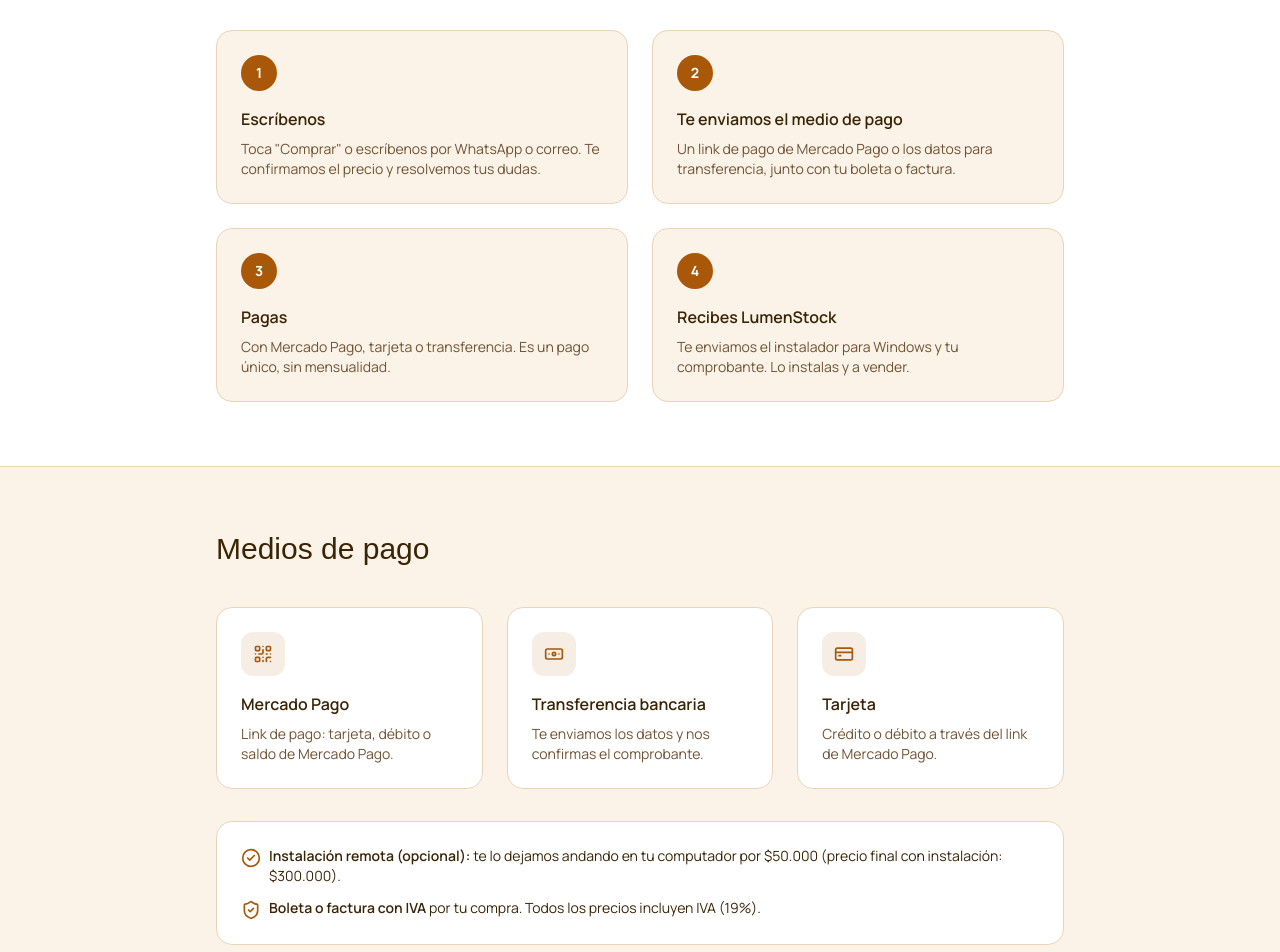
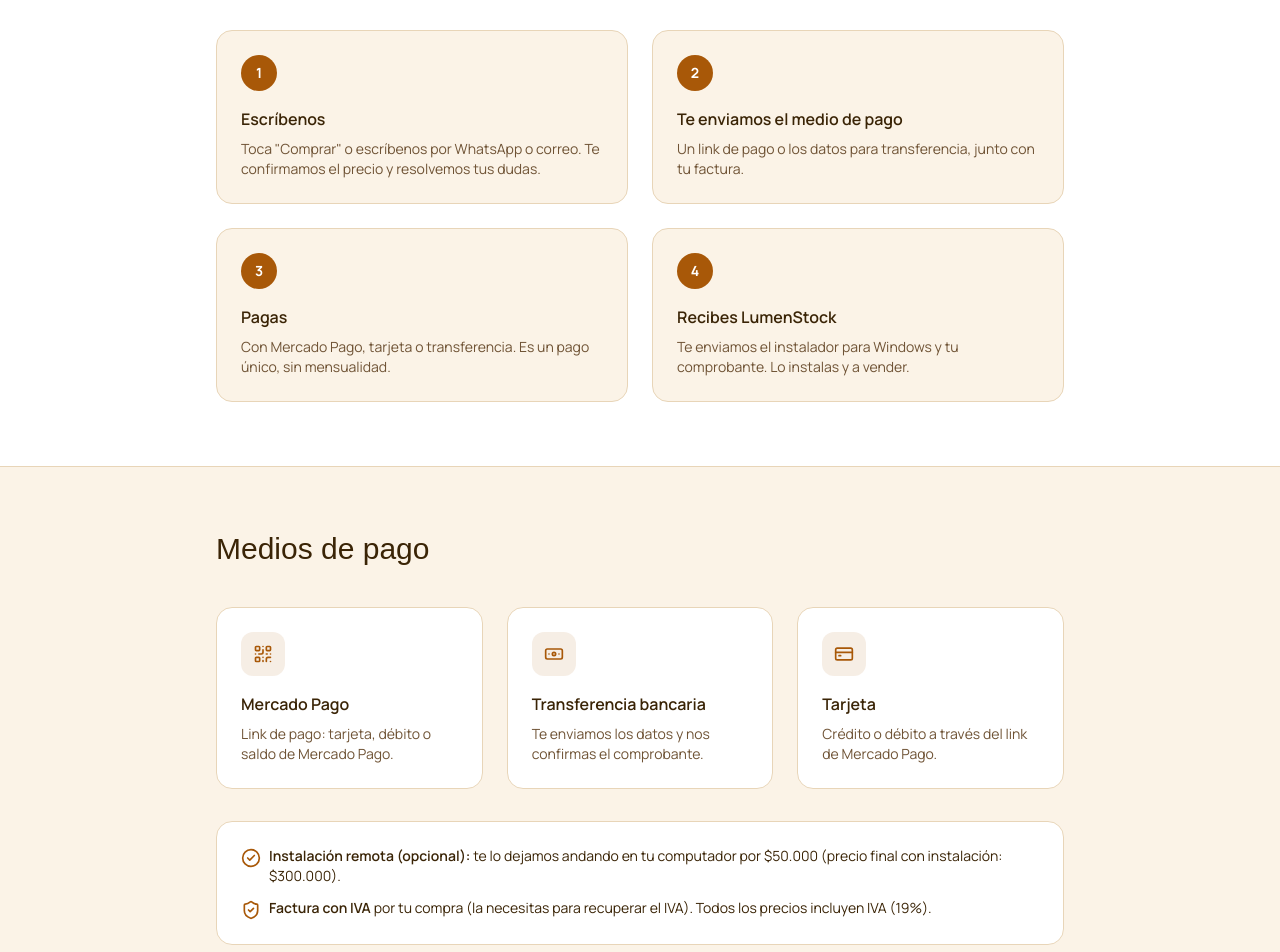
Before and after one commit to SoleilTechRespaldo/soleiltech-web, a Next.js app: page /lumenstock/comprar in a window 1280 px wide. Shown: the part 760-1712 px from the top of the page. Built offline with nearby package versions, Linux system fonts and the light colour scheme; a web font is replaced by a local one.

Commit message:
lumenstock: siempre factura por la compra (B2B); distingue la boleta del programa

```diff
--- a/src/app/lumenstock/comprar/page.tsx
+++ b/src/app/lumenstock/comprar/page.tsx
@@ -25,7 +25,7 @@ const steps = [
   },
   {
     title: "Te enviamos el medio de pago",
-    text: "Un link de pago de Mercado Pago o los datos para transferencia, junto con tu boleta o factura.",
+    text: "Un link de pago o los datos para transferencia, junto con tu factura.",
   },
   {
     title: "Pagas",
@@ -157,8 +157,9 @@ export default function ComprarLumenStockPage() {
             <li className="flex items-start gap-2">
               <ShieldCheck className="mt-0.5 h-5 w-5 shrink-0 text-primary" />
               <span>
-                <strong className="font-semibold">Boleta o factura con IVA</strong>{" "}
-                por tu compra. Todos los precios incluyen IVA (19%).
+                <strong className="font-semibold">Factura con IVA</strong> por tu
+                compra (la necesitas para recuperar el IVA). Todos los precios
+                incluyen IVA (19%).
               </span>
             </li>
           </ul>
--- a/src/app/lumenstock/page.tsx
+++ b/src/app/lumenstock/page.tsx
@@ -444,9 +444,10 @@ export default function LumenStockPage() {
             </li>
           </ul>
           <p className="mt-5 text-xs text-muted-foreground">
-            Todos los precios incluyen IVA (19%). La boleta que emite el programa
-            es un comprobante interno; la boleta electrónica del SII se emite por
-            tu medio habitual.
+            Todos los precios incluyen IVA (19%); emitimos factura por tu compra.
+            La boleta que emite el programa (para las ventas de tu local) es un
+            comprobante interno; la boleta electrónica del SII la emites por tu
+            medio habitual.
           </p>
         </div>
       </section>
```
